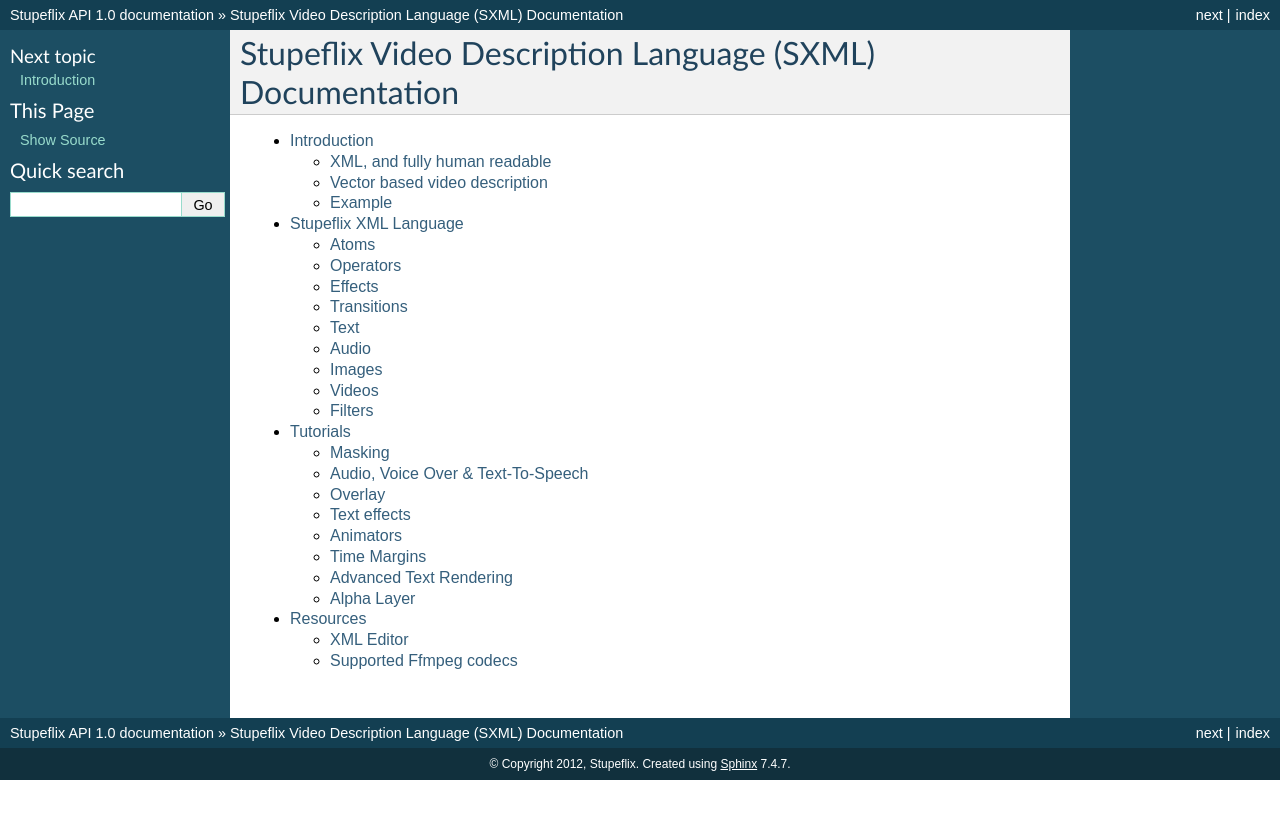
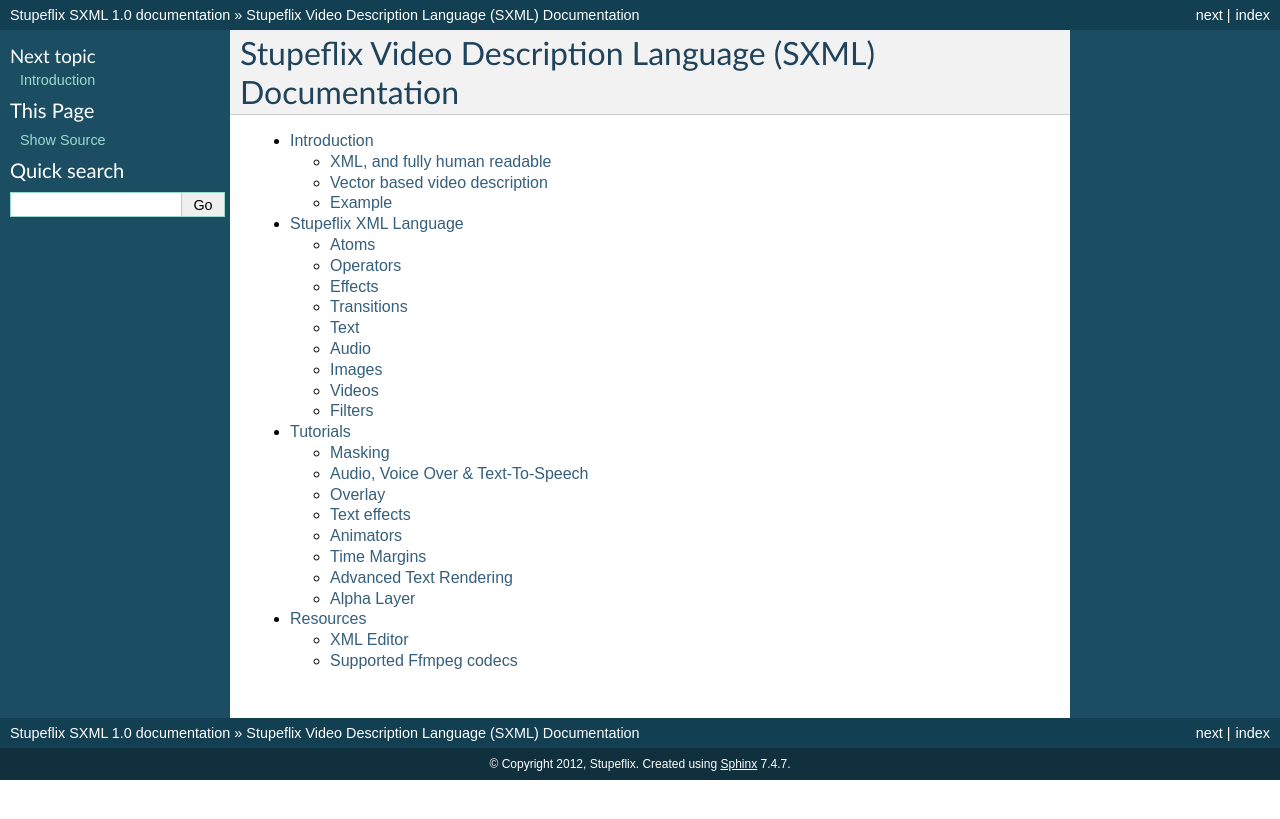
Before and after one commit to Stupeflix/stupeflix-sxml-doc, a Sphinx documentation site: the page built from docs/index.rst, in a window 1280 px wide. Shown: the top 819 px of the page. Built offline with Sphinx 7.4.7, drawn with Linux system fonts in a browser that asks for light colours; some of the changed lines change nothing that is shown.

Commit message:
Updated conf

```diff
--- a/docs/conf.py
+++ b/docs/conf.py
@@ -40,7 +40,7 @@
 master_doc = 'index'
 
 # General information about the project.
-project = u'Stupeflix API'
+project = u'Stupeflix SXML'
 copyright = u'2012, Stupeflix'
 
 # The version info for the project you're documenting, acts as replacement for
@@ -164,7 +164,7 @@
 #html_file_suffix = None
 
 # Output file base name for HTML help builder.
-htmlhelp_basename = 'StupeflixAPIdoc'
+htmlhelp_basename = 'StupeflixSXMLdoc'
 
 
 # -- Options for LaTeX output --------------------------------------------------
@@ -182,10 +182,7 @@
 
 # Grouping the document tree into LaTeX files. List of tuples
 # (source start file, target name, title, author, documentclass [howto/manual]).
-latex_documents = [
-  ('index', 'StupeflixAPI.tex', u'Stupeflix API Documentation',
-   u'Stupeflix', 'manual'),
-]
+latex_documents = []
 
 # The name of an image file (relative to this directory) to place at the top of
 # the title page.
@@ -212,10 +209,7 @@
 
 # One entry per manual page. List of tuples
 # (source start file, name, description, authors, manual section).
-man_pages = [
-    ('index', 'stupeflixapi', u'Stupeflix API Documentation',
-     [u'Stupeflix'], 1)
-]
+man_pages = []
 
 # If true, show URL addresses after external links.
 #man_show_urls = False
@@ -226,11 +220,7 @@
 # Grouping the document tree into Texinfo files. List of tuples
 # (source start file, target name, title, author,
 #  dir menu entry, description, category)
-texinfo_documents = [
-  ('index', 'StupeflixAPI', u'Stupeflix API Documentation',
-   u'Stupeflix', 'StupeflixAPI', 'One line description of project.',
-   'Miscellaneous'),
-]
+texinfo_documents = []
 
 # Documents to append as an appendix to all manuals.
 #texinfo_appendices = []
```
